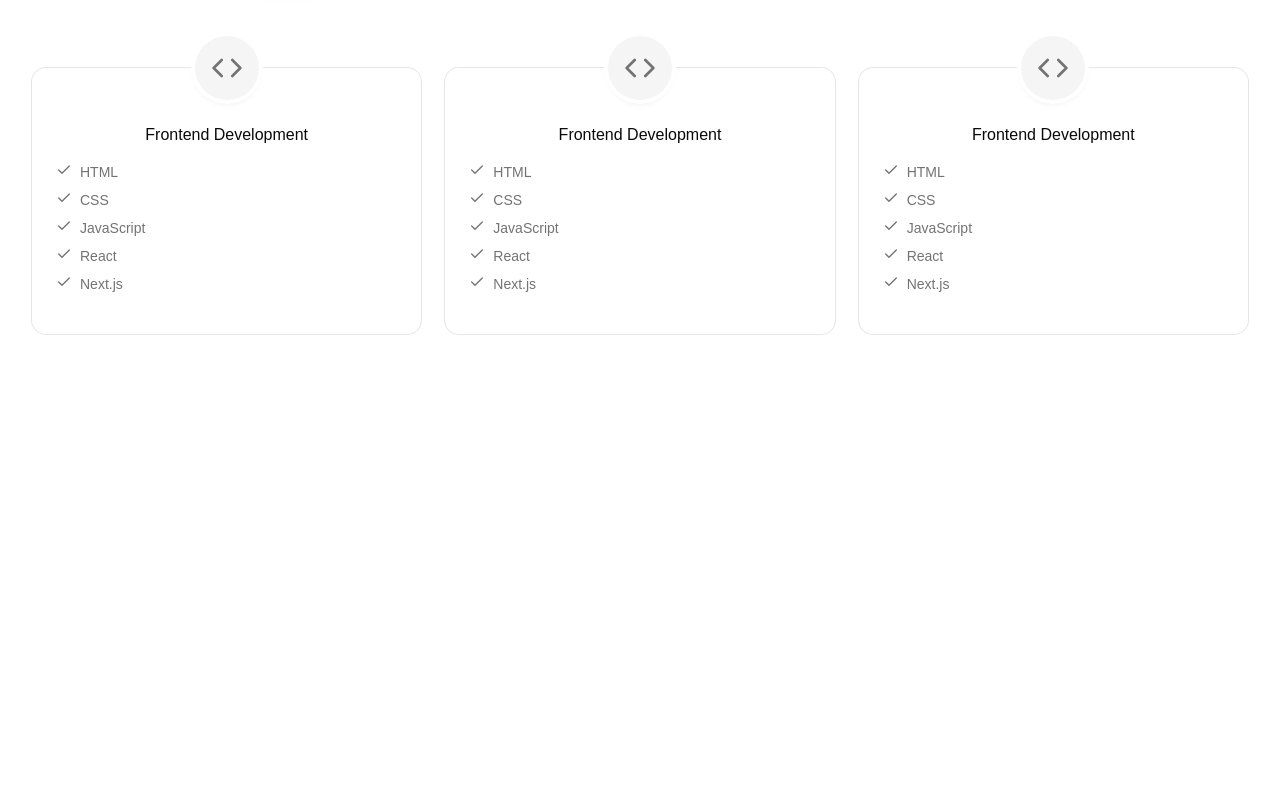
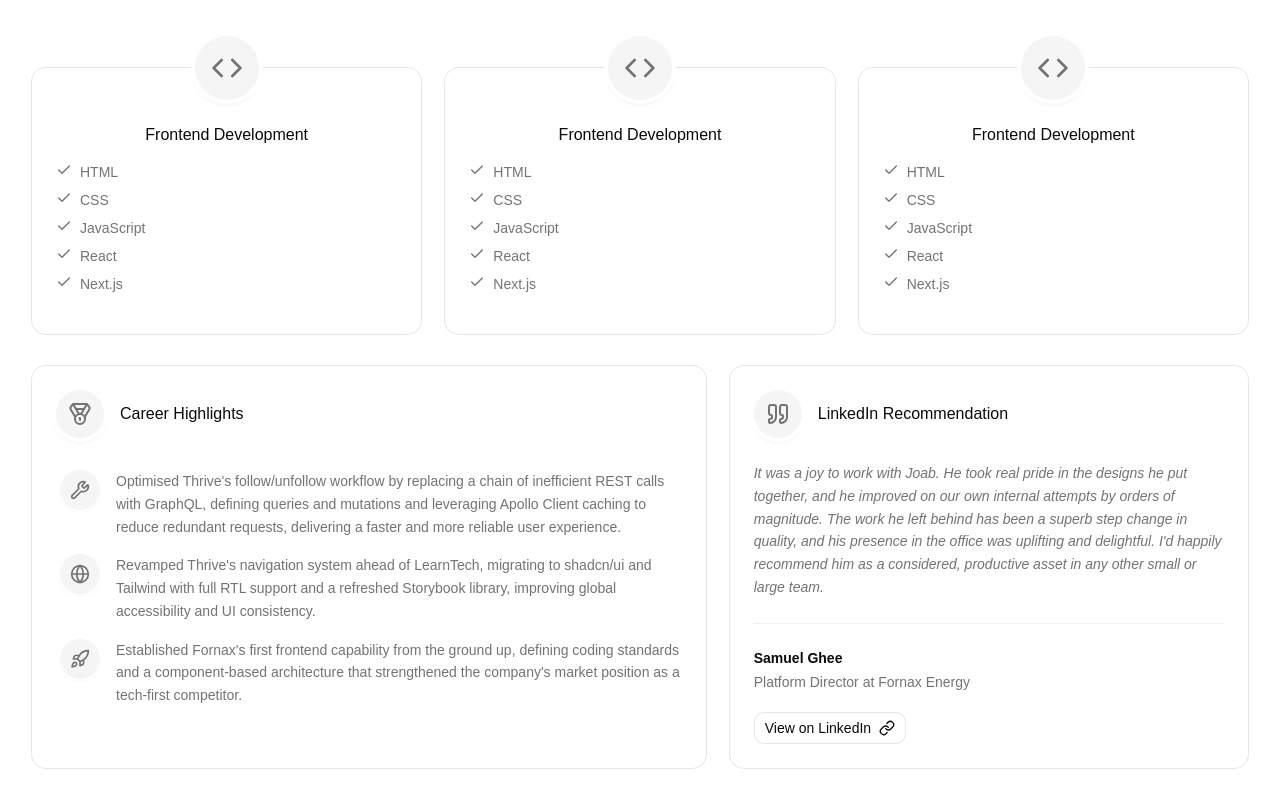
Before and after one commit to JoabFelton138/joab-portfolio, a React (Vite) app in the folder joab-portfolio/: page / in a window 1280 px wide. Shown: the part 449-1249 px from the top of the page. Before the commit the page ends 800 px from the top, so only its background shows below. Built offline with nearby package versions, Linux system fonts and the light colour scheme.

Commit message:
style: adjusted horizontal padding between cards when stacked

```diff
--- a/joab-portfolio/src/App.tsx
+++ b/joab-portfolio/src/App.tsx
@@ -1,5 +1,6 @@
 import './App.css'
 import { About } from './components/About'
+import { CareerHighlights } from './components/CareerHighlights'
 import { Navbar } from './components/Navbar'
 import { TechnicalSkills } from './components/TechnicalSkills'
 
@@ -11,6 +12,7 @@ function App() {
         <Navbar />
         <About />
         <TechnicalSkills />
+        <CareerHighlights />
       </section>
     </>
   )
--- a/joab-portfolio/src/components/CareerHighlights.tsx
+++ b/joab-portfolio/src/components/CareerHighlights.tsx
@@ -4,7 +4,7 @@ import { RecommendationCard } from "./RecommendationCard";
 export const CareerHighlights = () => {
     return (
         <section className="mx-auto w-full max-w-7xl px-8 pb-8">
-            <div className="grid grid-cols-1 md:grid-cols-[1.3fr_1fr] gap-x-6 gap-y-12 pt-8 md:gap-y-10 lg:gap-y-8">
+            <div className="grid grid-cols-1 md:grid-cols-[1.3fr_1fr] gap-y-6 gap-x-4 md:gap-6 pt-6 md:pt-8">
                 <CareerHighlightsCard />
                 <RecommendationCard />
             </div>
--- a/joab-portfolio/src/components/CareerHighlightsCard.tsx
+++ b/joab-portfolio/src/components/CareerHighlightsCard.tsx
@@ -4,7 +4,7 @@ import { IconCircle } from "./IconCircle";
 
 export const CareerHighlightsCard = () => {
 
-    const highlightClass = "size-6 text-muted-foreground";
+    const highlightClass = "size-5 text-muted-foreground";
 
     const careerHighlights = [
         {
@@ -22,19 +22,18 @@ export const CareerHighlightsCard = () => {
     ];
 
     return (
-        <Card>
-            <CardHeader className="flex flex-row items-center gap-4">
-                <IconCircle className="size-15">
-                    <Medal className="size-8 text-muted-foreground" />
+        <Card className="flex h-full flex-col justify-start p-6">
+            <CardHeader className="grid grid-cols-[3rem_1fr] items-center gap-x-4 px-0 pb-0">
+                <IconCircle className="size-12 justify-self-center">
+                <Medal className="size-6 text-muted-foreground" />
                 </IconCircle>
                 <CardTitle>Career Highlights</CardTitle>
             </CardHeader>
-                <CardContent className="pt-4 px-6 pb-6">
-                    <div className="flex flex-col gap-6">
+            <CardContent className="px-0 pt-4">
+                <div className="flex flex-col gap-4">
                 {careerHighlights.map((ch) => (
-                            <div className="flex gap-4" key={ch.highlight}>
-                                <IconCircle
-                                    className="size-10 shrink-0 self-start ring-2 shadow-sm">
+                    <div className="grid grid-cols-[3rem_1fr] items-start gap-x-3" key={ch.highlight}>
+                    <IconCircle className="size-10 shrink-0 justify-self-center ring-2 shadow-sm">
                         {ch.icon}
                     </IconCircle>
                     <p className="text-sm leading-relaxed text-muted-foreground">
```
Lines whose indentation alone changed are shown as unchanged.
